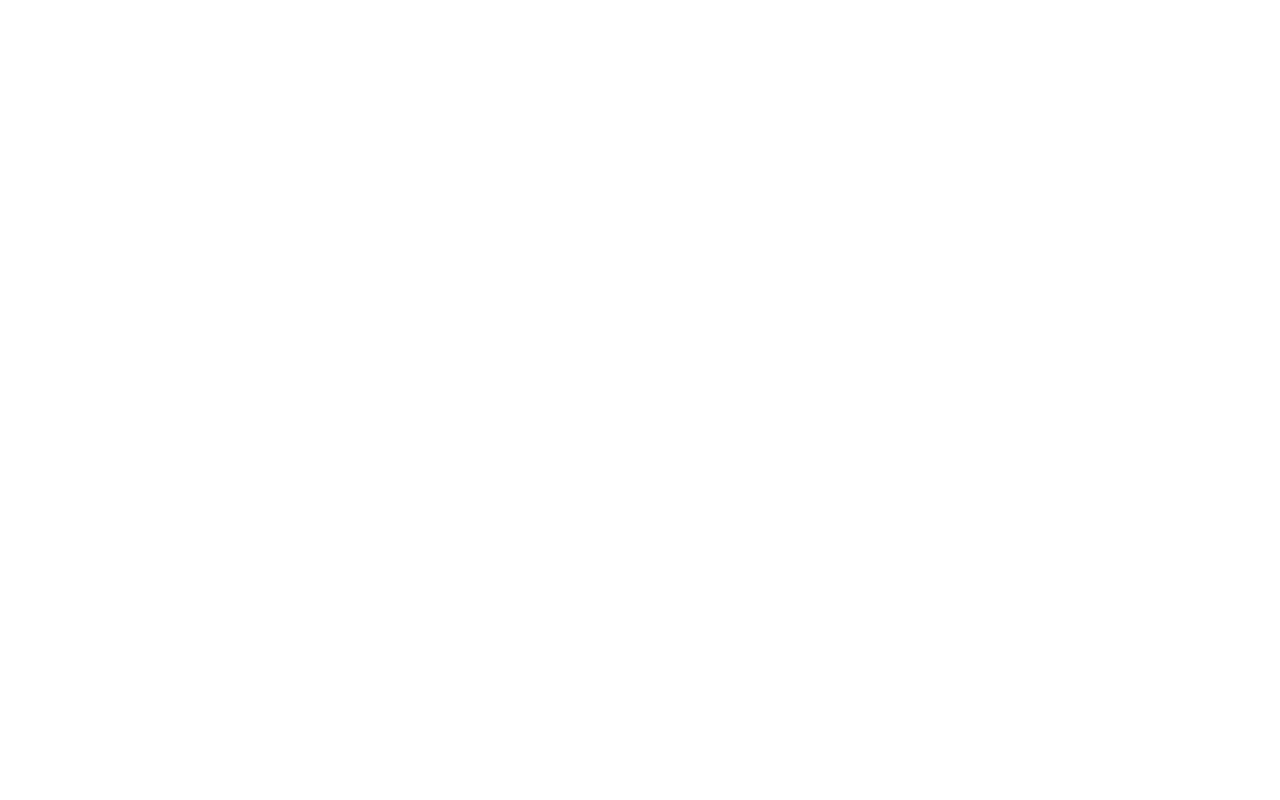
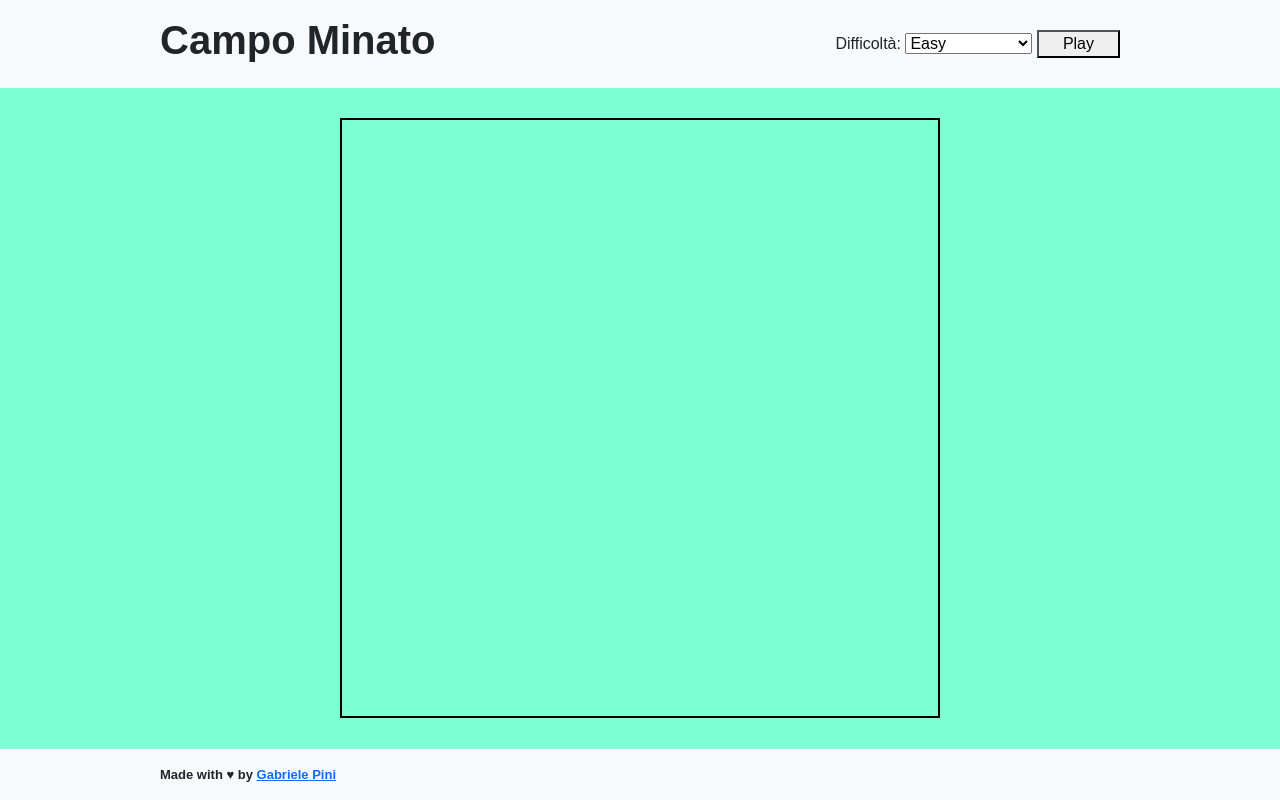
Before and after one commit to GabriPini/js-campominato-grid, a plain HTML site: page index.html in a window 1280 px wide. Drawn offline with nearby package versions, Linux system fonts and the light colour scheme.

Commit message:
add index component and style

```diff
--- a/assets/css/style.css
+++ b/assets/css/style.css
@@ -0,0 +1,38 @@
+* {
+    padding: 0;
+    margin: 0;
+    box-sizing: border-box;
+    font-family: Arial, Helvetica, sans-serif;
+}
+
+body {
+    background-color: #7FFFD4;
+}
+
+header {
+    padding: 1rem 10rem;
+}
+
+main {
+    height: calc(100vh - 88px - 51.5px);
+}
+
+.grid {
+    margin: auto;
+    width: 600px;
+    height: 600px;
+    border: 2px solid black;
+}
+
+
+.cell {
+    display: flex;
+    justify-content: center;
+    align-items: center;
+    border: 2px solid black;
+}
+
+footer {
+    font-size: 13px;
+    padding: 1rem 10rem;
+}
--- a/index.html
+++ b/index.html
@@ -5,12 +5,40 @@
     <meta http-equiv="X-UA-Compatible" content="IE=edge">
     <meta name="viewport" content="width=device-width, initial-scale=1.0">
     <title>Griglia Campo Minato</title>
+    <link rel="stylesheet" href="https://cdnjs.cloudflare.com/ajax/libs/font-awesome/6.1.1/css/all.min.css" integrity="sha512-KfkfwYDsLkIlwQp6LFnl8zNdLGxu9YAA1QvwINks4PhcElQSvqcyVLLD9aMhXd13uQjoXtEKNosOWaZqXgel0g==" crossorigin="anonymous" referrerpolicy="no-referrer" />
+    <link href="https://cdn.jsdelivr.net/npm/bootstrap@5.1.3/dist/css/bootstrap.min.css" rel="stylesheet" integrity="sha384-1BmE4kWBq78iYhFldvKuhfTAU6auU8tT94WrHftjDbrCEXSU1oBoqyl2QvZ6jIW3" crossorigin="anonymous">
     <link rel="stylesheet" href="assets/css/style.css">
 </head>
 <body>
 
 
+<header class="d-flex align-items-center justify-content-between bg-light">
+    <h1 class="fw-bold">Campo Minato</h1>
+    <form action="">
+        <label for="level">Difficoltà:</label>
+        <select name="level" id="level" class="pe-5">
+            <option value="0">Easy</option>
+            <option value="1">Medium</option>
+            <option value="2">Hard</option>
+        </select>
+        <button id="play" class="px-4">Play</button>
+    </form>
+</header>
 
-    <script src="assets/js/main.js"></script>
+<main class="d-flex align-items-center justify-content-center">
+    <div class="grid d-flex align-items-center justify-content-center flex-wrap">
+
+    </div>
+</main>
+
+
+<footer class="bg-light">
+    <div class="fw-bold">
+        Made with &hearts; by <a href="https://scontent-fco2-1.xx.fbcdn.net/v/t39.30808-6/233124928_4624414147569116_8596815874541886768_n.jpg?_nc_cat=110&ccb=1-5&_nc_sid=09cbfe&_nc_ohc=eScRqiUqBk8AX-dP2Du&_nc_ht=scontent-fco2-1.xx&oh=00_AT-_bCJ-UaZiE4VxLfiiDV4A2MjMWCj4JMhkD9J3LG91Cg&oe=624FA59A">Gabriele Pini</a>
+    </div>
+</footer>
+
+
+<script src="assets/js/main.js"></script>
 </body>
 </html>
```
Also changed, not shown: assets/js/main.js (+9 -0 lines).
